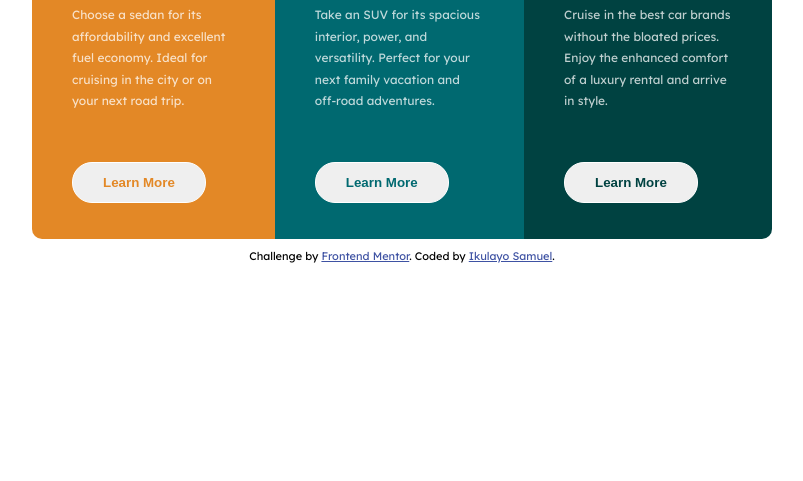
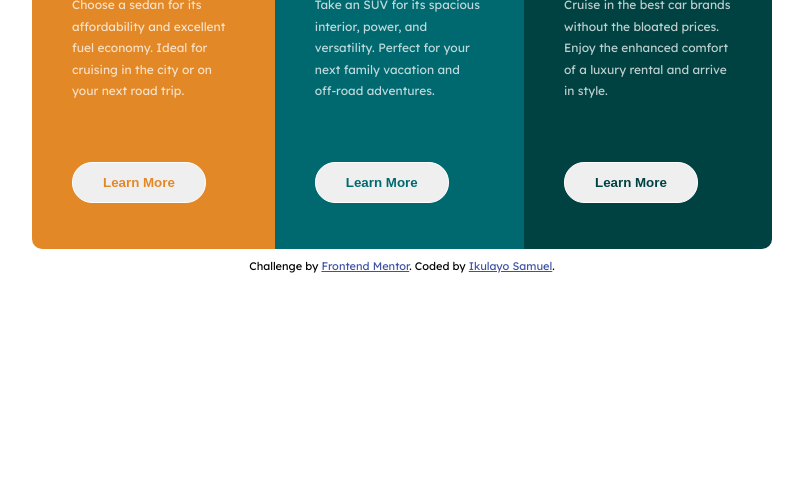
Before and after one commit to Ikquilibrium-SG/3-column-preview-card-component, a plain HTML site: page index.html in a window 1280 px wide. Shown: the part 339-820 px from the top of the page, without its empty margins (238-1041 px from the left). Drawn offline with Linux system fonts and the light colour scheme.

Commit message:
Fourth commit

```diff
--- a/style.css
+++ b/style.css
@@ -21,7 +21,7 @@ h1 {
 p {
     font-size: 12px;
     color: hsla(0, 0%, 100%, 0.75);
-    padding-bottom: 50px;
+    padding-bottom: 60px;
     line-height: 1.8;
 }
 
@@ -38,7 +38,7 @@ p {
 
 .col {
     width: 740px;
-    height: 410px;
+    height: 430px;
     display: flex;
     color: hsl(0, 0%, 95%);
     justify-content: center;
```
